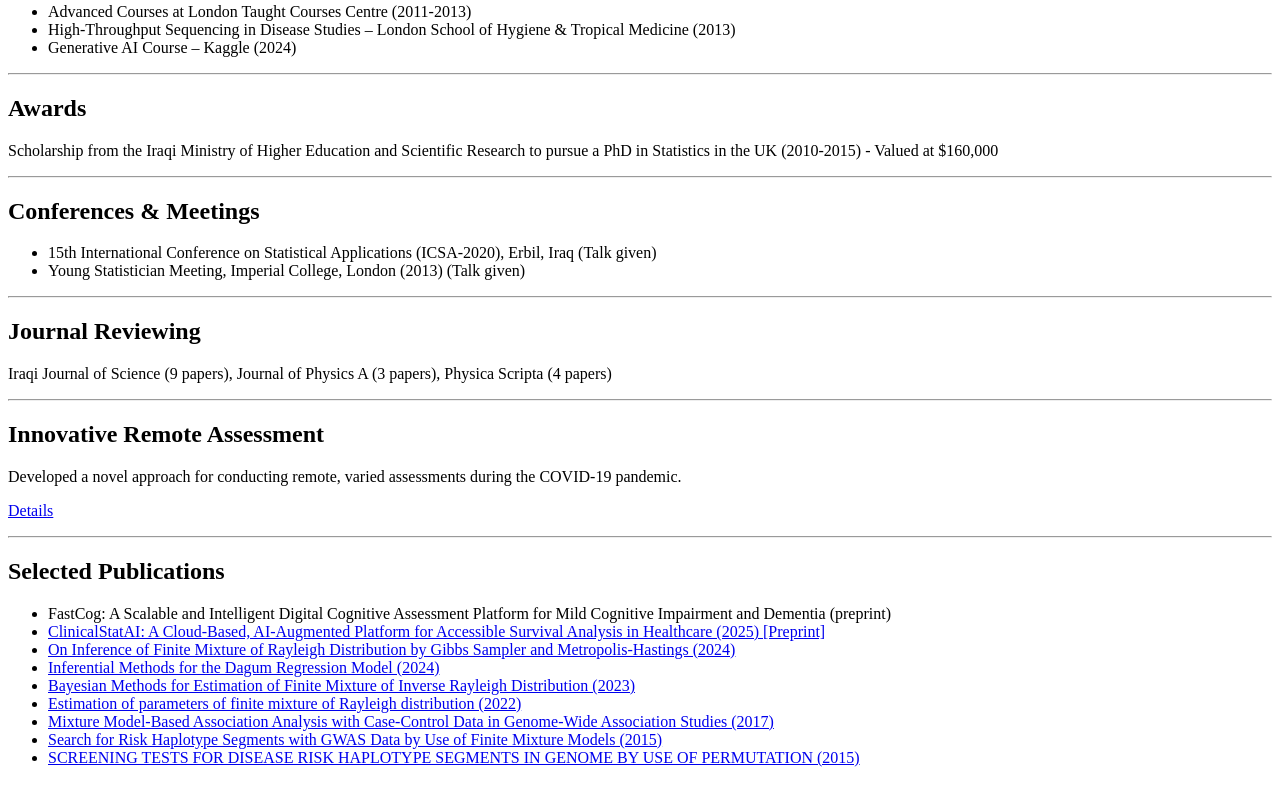
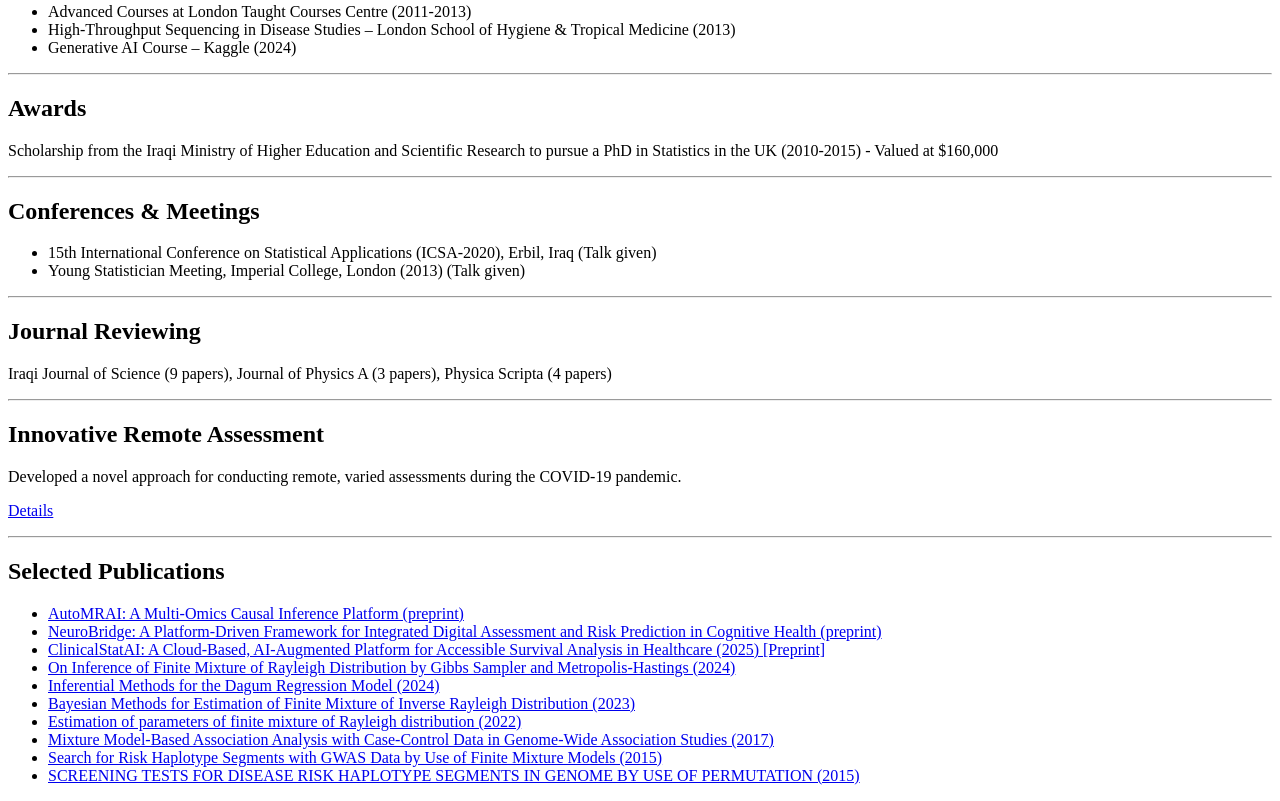
Before and after one commit to Fadhaa/Fadhaa.github.io, a plain HTML site: page index.html in a window 1280 px wide. Shown: the part 1759-2560 px from the top of the page. Drawn offline with Linux system fonts and the light colour scheme.

Commit message:
Update index.html

```diff
--- a/index.html
+++ b/index.html
@@ -123,7 +123,8 @@
     <section>
         <h2>Selected Publications</h2>
         <ul>
-            <li>FastCog: A Scalable and Intelligent Digital Cognitive Assessment Platform for Mild Cognitive Impairment and Dementia (preprint)</li>
+            <li><a href="https://mrai.globalstatsol.com">AutoMRAI: A Multi-Omics Causal Inference Platform (preprint)</li>
+            <li><a href="https://dem.globalstatsol.com">NeuroBridge: A Platform-Driven Framework for Integrated Digital Assessment and Risk Prediction in Cognitive Health (preprint)</li>
             <li><a href="https://doi.org/10.21203/rs.3.rs-6880540/v1">ClinicalStatAI: A Cloud-Based, AI-Augmented Platform for Accessible Survival Analysis in Healthcare (2025) [Preprint]</a></li>
             <li><a href="https://isj.edu.iq/index.php/isj/article/view/25">On Inference of Finite Mixture of Rayleigh Distribution by Gibbs Sampler and Metropolis-Hastings (2024)</a></li>
             <li><a href="https://doi.org/10.62933/btqa9879">Inferential Methods for the Dagum Regression Model (2024)</a></li>
```
